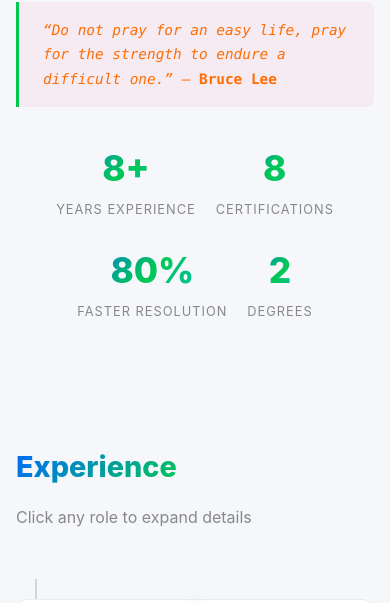
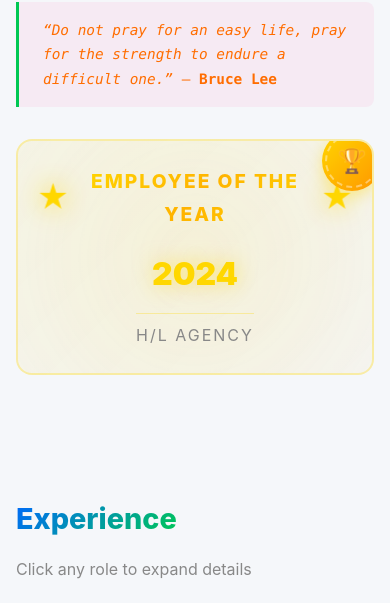
Before and after one commit to neosaxena93/neosaxena.github.io, a plain HTML site: page index.html in a window 390 px wide. Shown: the part 1859-2462 px from the top of the page. Drawn offline with Linux system fonts and the light colour scheme.

Commit message:
Update resume

```diff
--- a/index.html
+++ b/index.html
@@ -479,31 +479,118 @@ nav {
   text-align: left;
 }
 
-.about-stats {
+/* ===== AWARD SHOWCASE ===== */
+.award-showcase {
   display: flex;
-  gap: 32px;
+  flex-direction: column;
+  align-items: center;
   justify-content: center;
-  flex-wrap: wrap;
-}
-
-.stat-item {
+  padding: 32px 40px;
+  background: linear-gradient(135deg, rgba(255,215,0,0.08) 0%, rgba(255,180,0,0.04) 100%);
+  border: 2px solid rgba(255,215,0,0.3);
+  border-radius: 16px;
+  position: relative;
+  max-width: 480px;
+  margin: 0 auto;
+  overflow: hidden;
+}
+
+.award-showcase::before {
+  content: '';
+  position: absolute;
+  top: -50%;
+  left: -50%;
+  width: 200%;
+  height: 200%;
+  background: radial-gradient(circle at center, rgba(255,215,0,0.1) 0%, transparent 50%);
+  animation: awardGlow 4s ease-in-out infinite;
+}
+
+@keyframes awardGlow {
+  0%, 100% { opacity: 0.5; transform: scale(1); }
+  50% { opacity: 1; transform: scale(1.1); }
+}
+
+.award-badge {
+  position: relative;
+  z-index: 1;
+  display: flex;
+  flex-direction: column;
+  align-items: center;
   text-align: center;
 }
 
-.stat-number {
-  font-size: 2.2rem;
+.award-ribbon {
+  display: flex;
+  align-items: center;
+  gap: 12px;
+  margin-bottom: 8px;
+}
+
+.award-star {
+  font-size: 1.8rem;
+  color: #ffd700;
+  filter: drop-shadow(0 0 8px rgba(255,215,0,0.6));
+  animation: starPulse 2s ease-in-out infinite;
+}
+
+@keyframes starPulse {
+  0%, 100% { transform: scale(1); filter: drop-shadow(0 0 8px rgba(255,215,0,0.6)); }
+  50% { transform: scale(1.1); filter: drop-shadow(0 0 12px rgba(255,215,0,0.9)); }
+}
+
+.award-title {
+  font-size: 1.6rem;
   font-weight: 800;
-  background: var(--gradient);
+  text-transform: uppercase;
+  letter-spacing: 3px;
+  background: linear-gradient(135deg, #ffd700 0%, #ffb300 50%, #ffd700 100%);
   -webkit-background-clip: text;
   -webkit-text-fill-color: transparent;
   background-clip: text;
-}
-
-.stat-label {
-  font-size: 0.8rem;
+  text-shadow: none;
+}
+
+.award-year {
+  font-size: 2.4rem;
+  font-weight: 900;
+  color: #ffd700;
+  margin: 8px 0;
+  text-shadow: 0 0 20px rgba(255,215,0,0.5);
+}
+
+.award-company {
+  font-size: 1rem;
   color: var(--text-muted);
+  letter-spacing: 2px;
   text-transform: uppercase;
-  letter-spacing: 1px;
+  padding-top: 8px;
+  border-top: 1px solid rgba(255,215,0,0.3);
+  margin-top: 4px;
+}
+
+.award-seal {
+  position: absolute;
+  top: -10px;
+  right: -10px;
+  width: 60px;
+  height: 60px;
+  background: linear-gradient(135deg, #ffd700 0%, #ff9500 100%);
+  border-radius: 50%;
+  display: flex;
+  align-items: center;
+  justify-content: center;
+  font-size: 1.5rem;
+  box-shadow: 0 4px 15px rgba(255,215,0,0.4);
+  z-index: 2;
+}
+
+.award-seal::before {
+  content: '';
+  position: absolute;
+  inset: 3px;
+  border: 2px dashed rgba(255,255,255,0.4);
+  border-radius: 50%;
 }
 
 /* ===== TIMELINE (Experience & Education) ===== */
@@ -694,6 +781,42 @@ nav {
   padding-bottom: 14px;
   border-bottom: 1px solid var(--border);
 }
+
+.company-logo {
+  width: 48px;
+  height: 48px;
+  border-radius: 8px;
+  object-fit: contain;
+  flex-shrink: 0;
+  transition: transform var(--transition);
+}
+
+.company-logo:hover {
+  transform: scale(1.1);
+}
+
+.company-logo.logo-dark-bg {
+  background: #1a1a1a;
+  padding: 6px;
+}
+
+.timeline-grouped-header-content {
+  display: flex;
+  align-items: center;
+  gap: 14px;
+}
+
+.experience-card-header {
+  display: flex;
+  align-items: center;
+  gap: 14px;
+  margin-bottom: 8px;
+}
+
+.experience-card-info {
+  flex: 1;
+}
+
 .timeline-grouped-company {
   font-size: 1.15rem;
   font-weight: 700;
@@ -1580,7 +1703,9 @@ footer {
 
   .cert-grid { grid-template-columns: 1fr; }
 
-  .about-stats { gap: 20px; }
+  .award-showcase { padding: 24px 20px; max-width: 100%; }
+  .award-title { font-size: 1.2rem; letter-spacing: 2px; }
+  .award-year { font-size: 2rem; }
 
   .contact-grid { flex-direction: column; align-items: center; }
 }
@@ -1728,25 +1853,41 @@ footer {
     line-height: 1.35 !important;
   }
 
-  .about-stats {
-    gap: 20px !important;
-    justify-content: flex-start !important;
-    margin-bottom: 0 !important;
-  }
-
-  .stat-number {
-    font-size: 1.1rem !important;
+  .award-showcase {
+    padding: 12px 16px !important;
     background: none !important;
-    -webkit-text-fill-color: #0066ff !important;
-    color: #0066ff !important;
-    font-weight: 800 !important;
-  }
-
-  .stat-label {
-    font-size: 5.5pt !important;
+    border: 2px solid #d4af37 !important;
+    max-width: 300px !important;
+  }
+
+  .award-showcase::before,
+  .award-seal {
+    display: none !important;
+  }
+
+  .award-title {
+    font-size: 10pt !important;
+    background: none !important;
+    -webkit-text-fill-color: #d4af37 !important;
+    color: #d4af37 !important;
+  }
+
+  .award-year {
+    font-size: 14pt !important;
+    color: #333 !important;
+    text-shadow: none !important;
+  }
+
+  .award-company {
+    font-size: 8pt !important;
     color: #555 !important;
     -webkit-text-fill-color: #555 !important;
-    letter-spacing: 0.5px !important;
+  }
+
+  .award-star {
+    color: #d4af37 !important;
+    filter: none !important;
+    animation: none !important;
   }
 
   /* ----- Timeline (Experience & Education) ----- */
@@ -2129,22 +2270,16 @@ footer {
     <div class="about-ketsui" style="border-left-color: var(--secondary); background: rgba(255,0,110,0.05);">
       <em>&ldquo;Do not pray for an easy life, pray for the strength to endure a difficult one.&rdquo;</em> &mdash; <strong>Bruce Lee</strong>
     </div>
-    <div class="about-stats">
-      <div class="stat-item">
-        <div class="stat-number">8+</div>
-        <div class="stat-label">Years Experience</div>
-      </div>
-      <div class="stat-item">
-        <div class="stat-number">8</div>
-        <div class="stat-label">Certifications</div>
-      </div>
-      <div class="stat-item">
-        <div class="stat-number">80%</div>
-        <div class="stat-label">Faster Resolution</div>
-      </div>
-      <div class="stat-item">
-        <div class="stat-number">2</div>
-        <div class="stat-label">Degrees</div>
+    <div class="award-showcase">
+      <div class="award-seal">🏆</div>
+      <div class="award-badge">
+        <div class="award-ribbon">
+          <span class="award-star">★</span>
+          <span class="award-title">Employee of the Year</span>
+          <span class="award-star">★</span>
+        </div>
+        <div class="award-year">2024</div>
+        <div class="award-company">H/L Agency</div>
       </div>
     </div>
   </div>
@@ -2162,9 +2297,12 @@ footer {
       <div class="timeline-dot"></div>
       <div class="timeline-grouped-card">
         <div class="timeline-grouped-header">
+          <div class="timeline-grouped-header-content">
+            <img src="assets/hl-agency-logo.png" alt="H/L Agency Logo" class="company-logo">
             <div>
               <div class="timeline-grouped-company">H/L Agency</div>
               <div class="timeline-location" style="margin:2px 0 0;">Oakland, California</div>
+            </div>
           </div>
           <div class="timeline-grouped-tenure">Aug 2021 &mdash; Present</div>
         </div>
@@ -2211,9 +2349,14 @@ footer {
       <div class="timeline-dot"></div>
       <div class="timeline-card" onclick="this.classList.toggle('expanded')">
         <div class="timeline-date">Sep 2020 &mdash; Jun 2021</div>
+        <div class="experience-card-header">
+          <img src="assets/challenger-sports-logo.png" alt="Challenger Sports Logo" class="company-logo logo-dark-bg">
+          <div class="experience-card-info">
             <div class="timeline-role">System Administrator</div>
             <div class="timeline-company">Challenger Sports</div>
             <div class="timeline-location">Lenexa, Kansas</div>
+          </div>
+        </div>
         <div class="timeline-details">
           <ul>
             <li>Provisioned and maintained multi-OS enterprise environments (macOS, Windows 10, ChromeOS) &mdash; administering Windows Server, Active Directory, and Group Policy Objects (GPOs) for user access and device compliance</li>
@@ -2230,9 +2373,14 @@ footer {
       <div class="timeline-dot"></div>
       <div class="timeline-card" onclick="this.classList.toggle('expanded')">
         <div class="timeline-date">Jun 2019 &mdash; Aug 2020</div>
+        <div class="experience-card-header">
+          <img src="assets/sporting-kc-logo.png" alt="Sporting Kansas City Logo" class="company-logo">
+          <div class="experience-card-info">
             <div class="timeline-role">Manager of Ticket Operations</div>
             <div class="timeline-company">Sporting Kansas City</div>
             <div class="timeline-location">Kansas City, Kansas</div>
+          </div>
+        </div>
         <div class="timeline-details">
           <ul>
             <li>Provided technical operations support for 14-16 person Sales &amp; Service teams across cloud and on-site platforms</li>
@@ -2250,9 +2398,14 @@ footer {
       <div class="timeline-dot"></div>
       <div class="timeline-card" onclick="this.classList.toggle('expanded')">
         <div class="timeline-date">Feb 2018 &mdash; Jun 2019</div>
+        <div class="experience-card-header">
+          <img src="assets/challenger-sports-logo.png" alt="Challenger Sports Logo" class="company-logo logo-dark-bg">
+          <div class="experience-card-info">
             <div class="timeline-role">Junior System Admin &amp; Ops Assistant</div>
             <div class="timeline-company">Challenger Sports</div>
             <div class="timeline-location">Lenexa, Kansas</div>
+          </div>
+        </div>
         <div class="timeline-details">
           <ul>
             <li>Deployed Google Classroom as a cloud-based onboarding platform with structured course material and assessments</li>
```
Also changed, not shown: assets/challenger-sports-logo.png (added), assets/hl-agency-logo.png (added), assets/sporting-kc-logo.png (added). Lines whose indentation alone changed are shown as unchanged.
